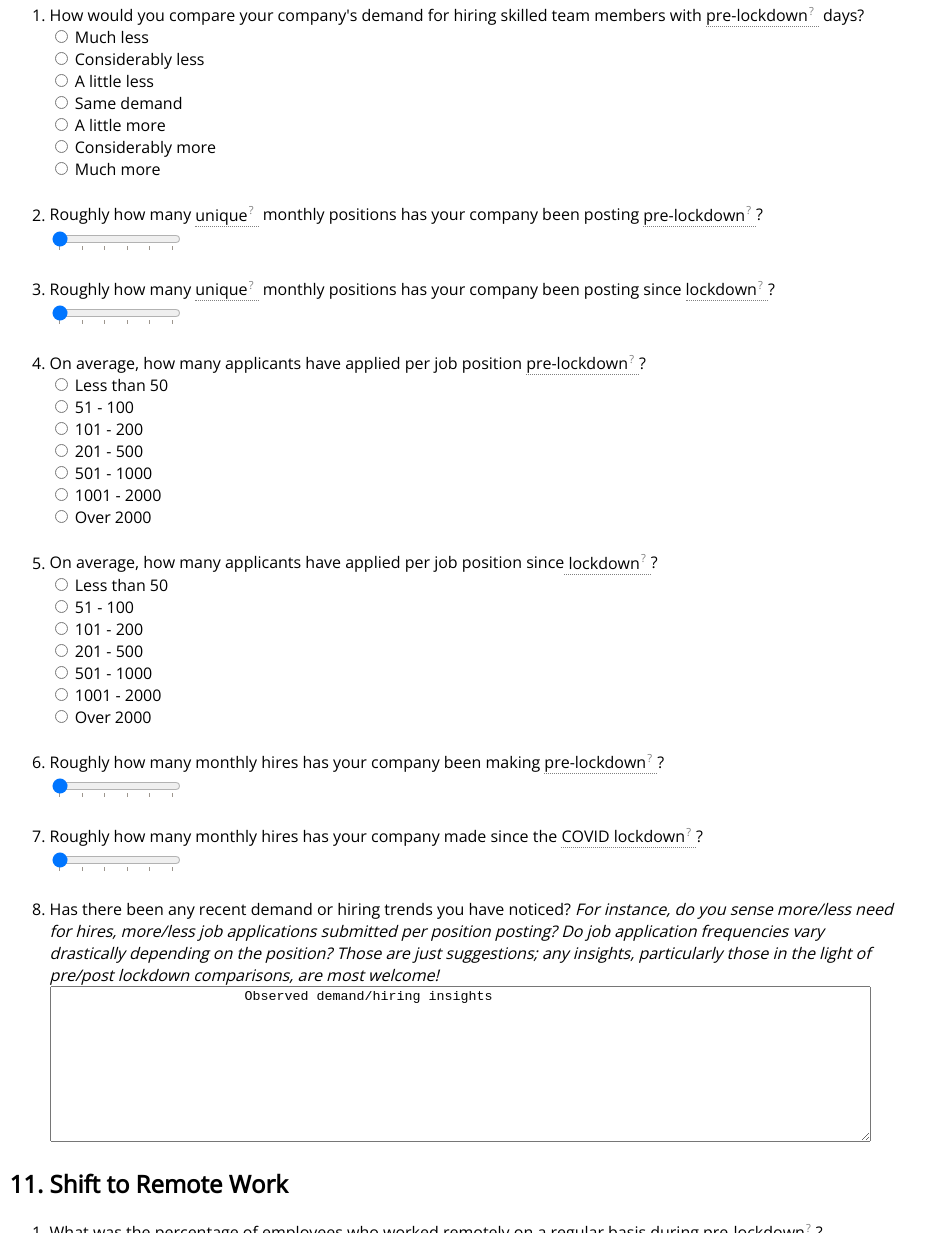
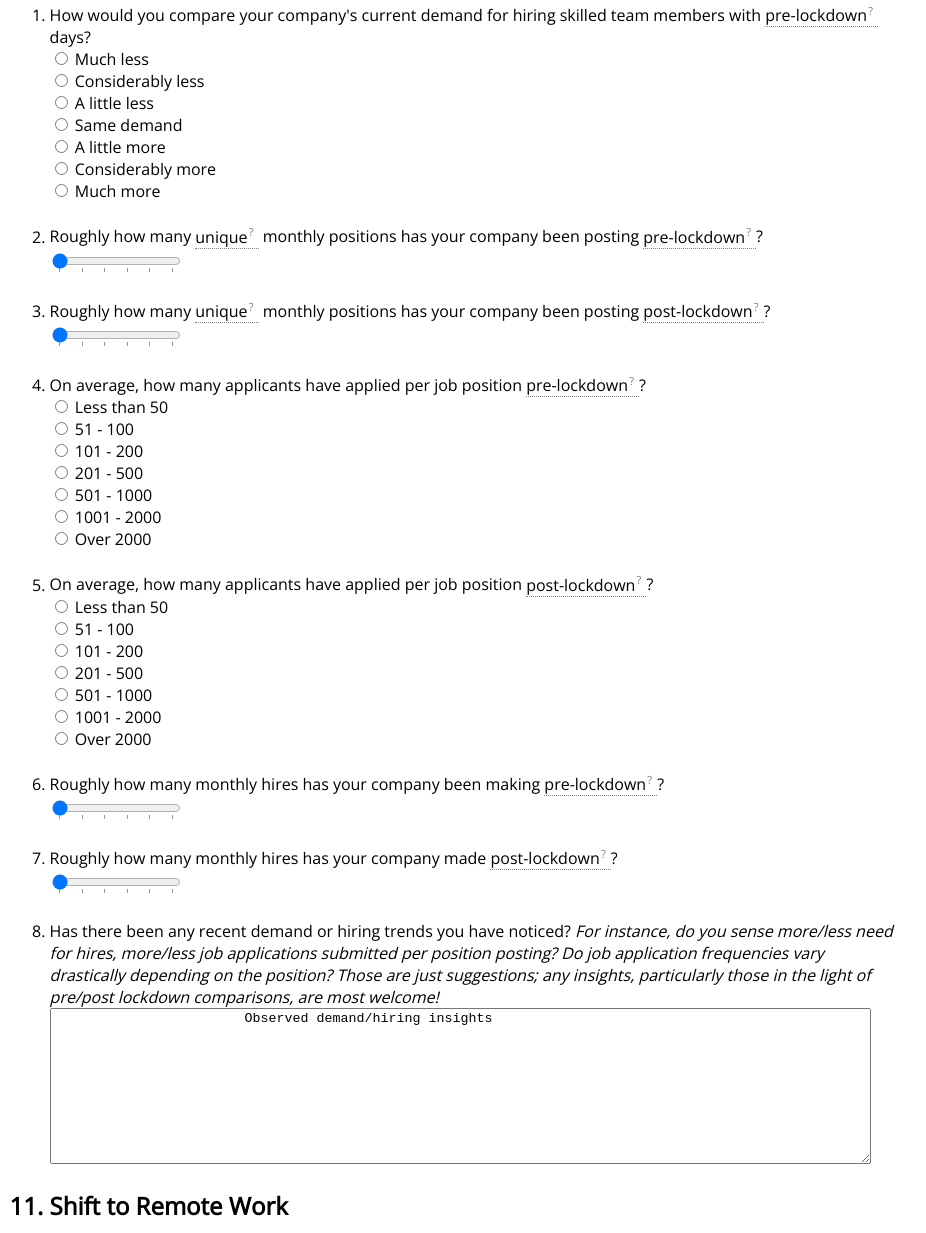
Before and after one commit to NohaKareem/City-survey, a plain HTML site: page index.html in a window 1280 px wide. Shown: the part 133-1366 px from the top of the page, without its empty margins (188-1114 px from the left). Drawn offline with nearby package versions, Linux system fonts and the light colour scheme.

Commit message:
Post lockdown definition tooltip update

```diff
--- a/index.html
+++ b/index.html
@@ -16,7 +16,7 @@
             <ol>
                 <li>
                     <label for="q5.1">
-                        How would you compare your company's demand for hiring skilled team members with <div class="preLockDown">pre-lockdown <sup>?</sup><span class="tooltip">druing 4 months prior to the COVID lockdown (around mid-March, 2020)</span></div> days?
+                        How would you compare your company's current demand for hiring skilled team members with <div class="preLockDown">pre-lockdown <sup>?</sup><span class="tooltip">druing 4 months prior to the COVID lockdown (around mid-March, 2020)</span></div> days?
                     </label>
                     <br>
                     <input type="radio" id="q5_1_less_3" name="q5.1" value="q5_1_less_3">
@@ -65,8 +65,8 @@
                 <li>
                     <label for="q5_3">
                         Roughly how many <div class="preLockDown">unique <sup>?</sup><span class="tooltip">Unique per position, not posting medium. For instnace, one job posted on the company website and five other hiring websites is marked as 1.</span></div>
-                        monthly positions has your company been posting since <div class="preLockDown">lockdown
-                        <sup>?</sup><span class="tooltip">Lockdown has started in London, ON around mid-March, 2020</span></div>?
+                        monthly positions has your company been posting <div class="preLockDown">post-lockdown
+                        <sup>?</sup><span class="tooltip">during 4 months after COVID lockdown-lift. The lift is marked by <a href="https://www.ontario.ca/page/reopening-ontario-stages#section-4">Stage 3</a> lockdown lift, on <a href="https://www.ontario.ca/page/reopening-ontario-stages#section-1">17 July, 2020</a> for London, ON (Source: ontario.ca)</span></div>?
                     </label>
                     <br>
                     <input type="range" value="0" id="q5_3" name="q5_3" min="0" max="25" list="job_posts" class="question">
@@ -102,7 +102,7 @@
 
                 <br>
                 <li>
-                    <label for="q5_5">On average, how many applicants have applied per job position since<div class="preLockDown"> lockdown <sup>?</sup><span class="tooltip">Lockdown has started in London, ON around mid-March, 2020</span></div>?</label>
+                    <label for="q5_5">On average, how many applicants have applied per job position <div class="preLockDown"> post-lockdown <sup>?</sup><span class="tooltip">during 4 months after COVID lockdown-lift. The lift is marked by <a href="https://www.ontario.ca/page/reopening-ontario-stages#section-4">Stage 3</a> lockdown lift, on <a href="https://www.ontario.ca/page/reopening-ontario-stages#section-1">17 July, 2020</a> for London, ON (Source: ontario.ca)</span></div>?</label>
                     <br>
                     <input type="radio" id="q5_5_1" name="q5_5" value="q5_5_1">
                     <label for="q5_5_1">Less than 50</label>
@@ -141,8 +141,8 @@
                 <br>
                 <li>
                     <label for="q5_7">
-                        Roughly how many monthly hires has your company made since the <div class="preLockDown">COVID lockdown
-                        <sup>?</sup><span class="tooltip">Lockdown has started in London, ON around mid-March, 2020</span></div>?
+                        Roughly how many monthly hires has your company made <div class="preLockDown">post-lockdown
+                        <sup>?</sup><span class="tooltip">during 4 months after COVID lockdown-lift. The lift is marked by <a href="https://www.ontario.ca/page/reopening-ontario-stages#section-4">Stage 3</a> lockdown lift, on <a href="https://www.ontario.ca/page/reopening-ontario-stages#section-1">17 July, 2020</a> for London, ON (Source: ontario.ca)</span></div>?
                     </label>
                     <br>
                     <input type="range" value="0" id="q5_7" name="q5_7" min="0" max="25" list="job_posts" class="question">
```
